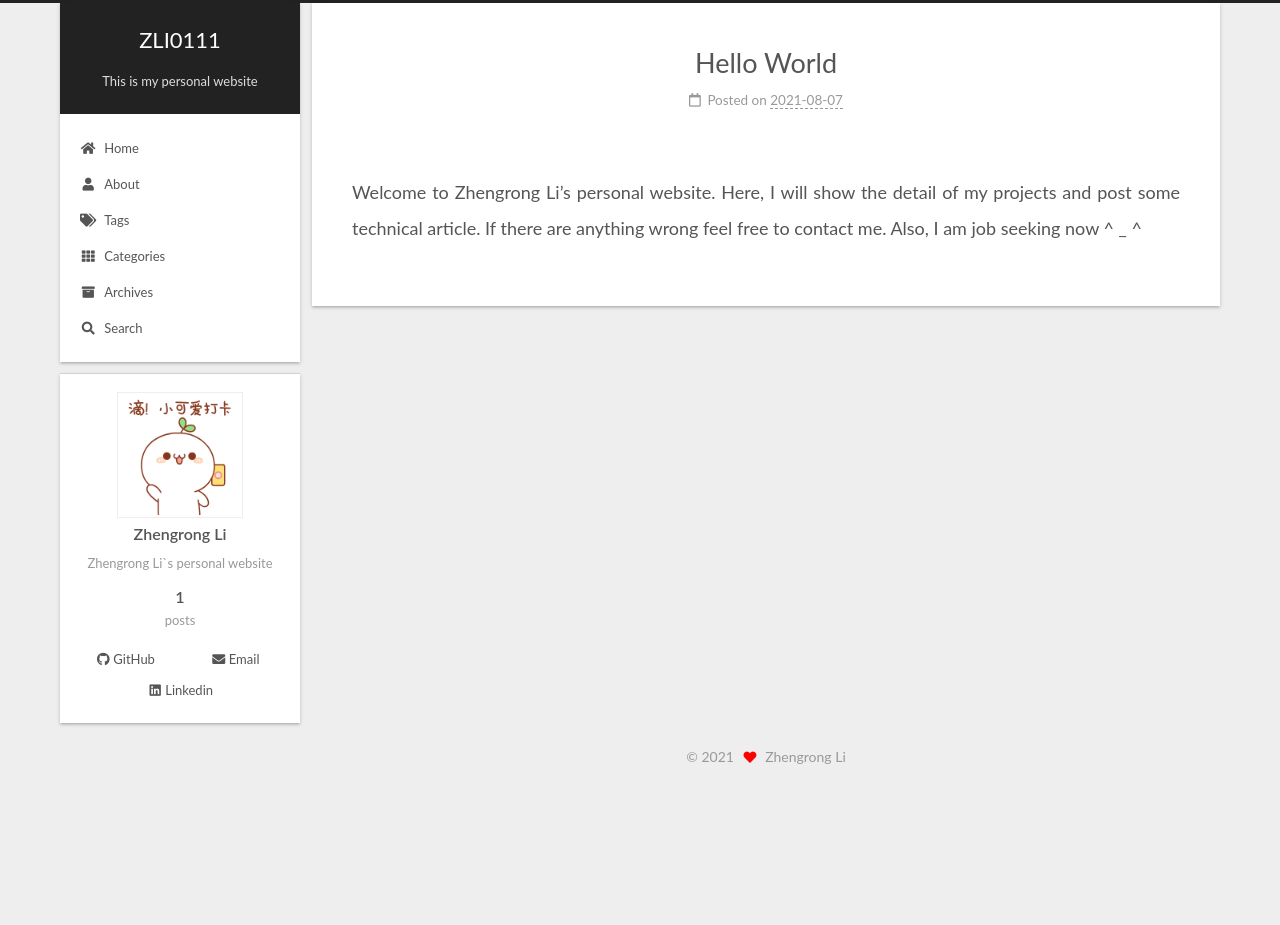
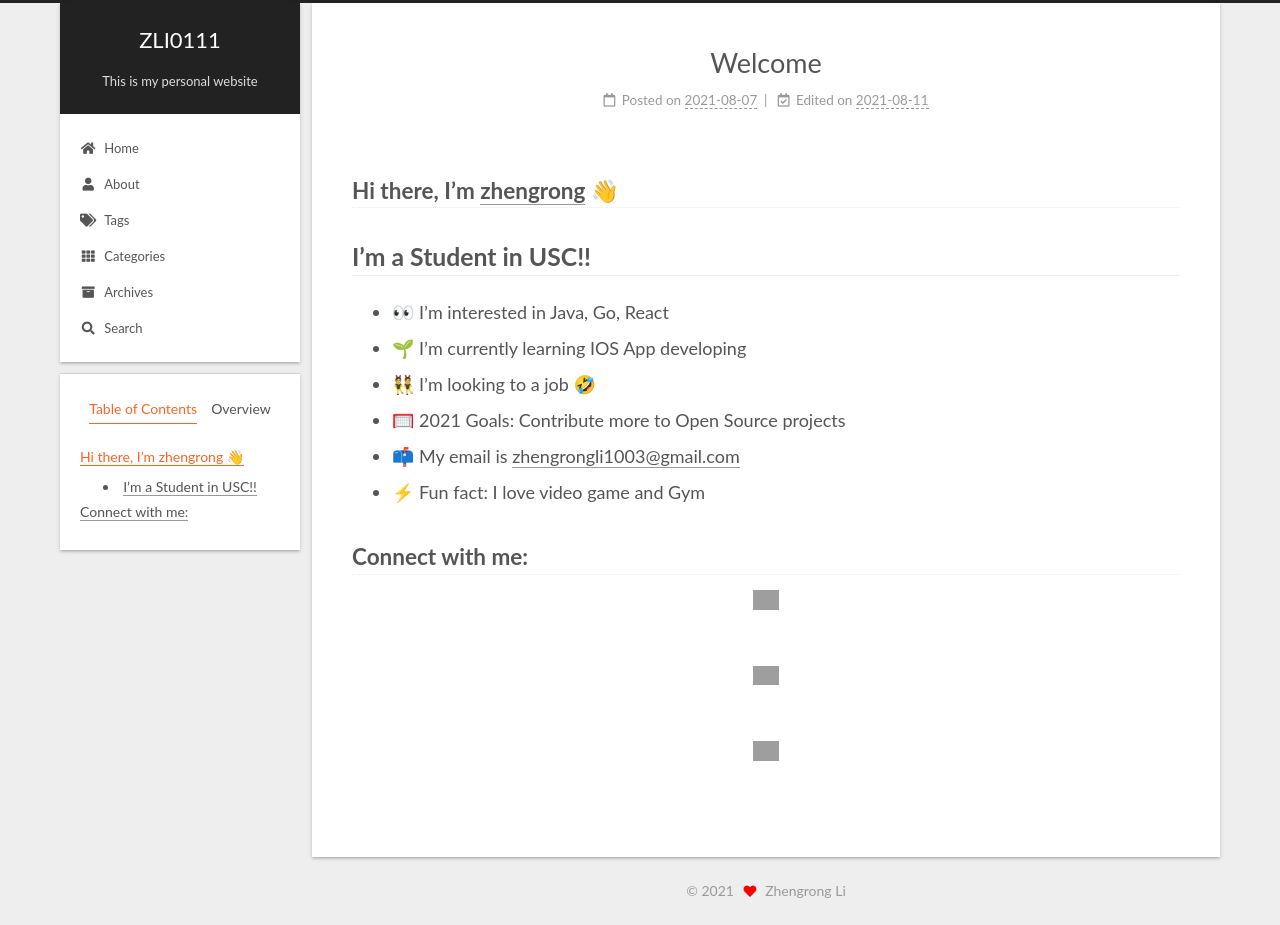
Before and after one commit to ZLi0111/zli0111.github.io, a plain HTML site: page 2021/08/07/hello-world/index.html in a window 1280 px wide. Before the commit the page ends 800 px from the top, so only its background shows below. Drawn offline with nearby package versions, Linux system fonts and the light colour scheme; some packages are replaced by stand-ins of ours; grey boxes are pictures that could not be loaded; a script that the page names is missing.

Commit message:
Site updated: 2021-08-11 23:48:36

```diff
--- a/2021/08/07/hello-world/index.html
+++ b/2021/08/07/hello-world/index.html
@@ -20,27 +20,31 @@
   <link rel="stylesheet" href="https://cdn.jsdelivr.net/npm/animate.css@3.1.1/animate.min.css" integrity="sha256-PR7ttpcvz8qrF57fur/yAx1qXMFJeJFiA6pSzWi0OIE=" crossorigin="anonymous">
 
 <script class="next-config" data-name="main" type="application/json">{"hostname":"example.com","root":"/","images":"/images","scheme":"Gemini","version":"8.7.0","exturl":false,"sidebar":{"position":"left","display":"post","padding":18,"offset":12},"copycode":true,"bookmark":{"enable":false,"color":"#222","save":"auto"},"fancybox":false,"mediumzoom":false,"lazyload":false,"pangu":false,"comments":{"style":"tabs","active":null,"storage":true,"lazyload":false,"nav":null},"motion":{"enable":true,"async":false,"transition":{"post_block":"fadeIn","post_header":"fadeInDown","post_body":"fadeInDown","coll_header":"fadeInLeft","sidebar":"fadeInUp"}},"prism":false,"i18n":{"placeholder":"Searching...","empty":"We didn't find any results for the search: ${query}","hits_time":"${hits} results found in ${time} ms","hits":"${hits} results found"},"path":"/search.xml","localsearch":{"enable":true,"trigger":"auto","top_n_per_article":1,"unescape":false,"preload":false}}</script><script src="/js/config.js"></script>
-<meta name="description" content="Welcome to Zhengrong Li’s personal website. Here, I will show the detail of my projects and post some technical article. If there are anything wrong feel free to contact me. Also, I am job seeking now">
+<meta name="description" content="Hi there, I’m zhengrong 👋I’m a Student in USC!! 👀 I’m interested in Java, Go, React 🌱 I’m currently learning IOS App developing  👯 I’m looking to a job 🤣 🥅 2021 Goals: Contribute more to Open So">
 <meta property="og:type" content="article">
-<meta property="og:title" content="Hello World">
+<meta property="og:title" content="Welcome">
 <meta property="og:url" content="http://example.com/2021/08/07/hello-world/index.html">
 <meta property="og:site_name" content="ZLI0111">
-<meta property="og:description" content="Welcome to Zhengrong Li’s personal website. Here, I will show the detail of my projects and post some technical article. If there are anything wrong feel free to contact me. Also, I am job seeking now">
+<meta property="og:description" content="Hi there, I’m zhengrong 👋I’m a Student in USC!! 👀 I’m interested in Java, Go, React 🌱 I’m currently learning IOS App developing  👯 I’m looking to a job 🤣 🥅 2021 Goals: Contribute more to Open So">
 <meta property="og:locale" content="en_US">
+<meta property="og:image" content="https://raw.githubusercontent.com/iconic/open-iconic/master/svg/globe.svg">
+<meta property="og:image" content="https://cdn.jsdelivr.net/npm/simple-icons@v3/icons/linkedin.svg">
+<meta property="og:image" content="https://cdn.jsdelivr.net/npm/simple-icons@v3/icons/instagram.svg">
 <meta property="article:published_time" content="2021-08-08T03:28:16.925Z">
-<meta property="article:modified_time" content="2021-08-08T06:15:19.356Z">
+<meta property="article:modified_time" content="2021-08-12T06:48:21.398Z">
 <meta property="article:author" content="Zhengrong Li">
 <meta name="twitter:card" content="summary">
+<meta name="twitter:image" content="https://raw.githubusercontent.com/iconic/open-iconic/master/svg/globe.svg">
 
 
 <link rel="canonical" href="http://example.com/2021/08/07/hello-world/">
 
 
 
-<script class="next-config" data-name="page" type="application/json">{"sidebar":"","isHome":false,"isPost":true,"lang":"en","comments":true,"permalink":"http://example.com/2021/08/07/hello-world/","path":"2021/08/07/hello-world/","title":"Hello World"}</script>
+<script class="next-config" data-name="page" type="application/json">{"sidebar":"","isHome":false,"isPost":true,"lang":"en","comments":true,"permalink":"http://example.com/2021/08/07/hello-world/","path":"2021/08/07/hello-world/","title":"Welcome"}</script>
 
 <script class="next-config" data-name="calendar" type="application/json">""</script>
-<title>Hello World | ZLI0111</title>
+<title>Welcome | ZLI0111</title>
 
 
 
@@ -135,7 +139,7 @@
 
   <aside class="sidebar">
 
-    <div class="sidebar-inner sidebar-overview-active">
+    <div class="sidebar-inner sidebar-nav-active sidebar-toc-active">
       <ul class="sidebar-nav">
         <li class="sidebar-nav-toc">
           Table of Contents
@@ -148,6 +152,7 @@
       <div class="sidebar-panel-container">
         <!--noindex-->
         <div class="post-toc-wrap sidebar-panel">
+            <div class="post-toc animated"><ol class="nav"><li class="nav-item nav-level-3"><a class="nav-link" href="#Hi-there-I%E2%80%99m-zhengrong-%F0%9F%91%8B"><span class="nav-text">Hi there, I’m zhengrong 👋</span></a></li></ol></li><li class="nav-item nav-level-2"><a class="nav-link" href="#I%E2%80%99m-a-Student-in-USC"><span class="nav-text">I’m a Student in USC!!</span></a><ol class="nav-child"><li class="nav-item nav-level-3"><a class="nav-link" href="#Connect-with-me"><span class="nav-text">Connect with me:</span></a></li></ol></div>
         </div>
         <!--/noindex-->
 
@@ -228,7 +233,7 @@
     </span>
       <header class="post-header">
         <h1 class="post-title" itemprop="name headline">
-          Hello World
+          Welcome
         </h1>
 
         <div class="post-meta-container">
@@ -239,9 +244,15 @@
       </span>
       <span class="post-meta-item-text">Posted on</span>
 
-
-      <time title="Created: 2021-08-07 20:28:16 / Modified: 23:15:19" itemprop="dateCreated datePublished" datetime="2021-08-07T20:28:16-07:00">2021-08-07</time>
+      <time title="Created: 2021-08-07 20:28:16" itemprop="dateCreated datePublished" datetime="2021-08-07T20:28:16-07:00">2021-08-07</time>
     </span>
+      <span class="post-meta-item">
+        <span class="post-meta-item-icon">
+          <i class="far fa-calendar-check"></i>
+        </span>
+        <span class="post-meta-item-text">Edited on</span>
+        <time title="Modified: 2021-08-11 23:48:21" itemprop="dateModified" datetime="2021-08-11T23:48:21-07:00">2021-08-11</time>
+      </span>
 
 
     <span class="post-meta-item" title="Views" id="busuanzi_container_page_pv">
@@ -257,7 +268,7 @@
         <i class="far fa-file-word"></i>
       </span>
       <span class="post-meta-item-text">Symbols count in article: </span>
-      <span>168</span>
+      <span>371</span>
     </span>
     <span class="post-meta-item" title="Reading time">
       <span class="post-meta-item-icon">
@@ -276,8 +287,18 @@
 
 
     <div class="post-body" itemprop="articleBody">
-        <p>Welcome to Zhengrong Li’s personal website. Here, I will show the detail of my projects and post some technical article. If there are anything wrong feel free to contact me. Also, I am job seeking now ^ _ ^</p>
-<span id="more"></span>
+        <h3 id="Hi-there-I’m-zhengrong-👋"><a href="#Hi-there-I’m-zhengrong-👋" class="headerlink" title="Hi there, I’m zhengrong 👋"></a>Hi there, I’m <a target="_blank" rel="noopener" href="https://zli0111.com/">zhengrong</a> 👋</h3><h2 id="I’m-a-Student-in-USC"><a href="#I’m-a-Student-in-USC" class="headerlink" title="I’m a Student in USC!!"></a>I’m a Student in USC!!</h2><ul>
+<li>👀 I’m interested in Java, Go, React</li>
+<li>🌱 I’m currently learning IOS App developing </li>
+<li>👯 I’m looking to a job 🤣</li>
+<li>🥅 2021 Goals: Contribute more to Open Source projects</li>
+<li>📫 My email is <a href="mailto:&#x7a;&#104;&#x65;&#110;&#x67;&#x72;&#111;&#x6e;&#103;&#x6c;&#105;&#49;&#48;&#48;&#51;&#64;&#103;&#109;&#97;&#105;&#x6c;&#46;&#x63;&#111;&#109;">&#x7a;&#104;&#x65;&#110;&#x67;&#x72;&#111;&#x6e;&#103;&#x6c;&#105;&#49;&#48;&#48;&#51;&#64;&#103;&#109;&#97;&#105;&#x6c;&#46;&#x63;&#111;&#109;</a></li>
+<li>⚡ Fun fact: I love video game and Gym</li>
+</ul>
+<h3 id="Connect-with-me"><a href="#Connect-with-me" class="headerlink" title="Connect with me:"></a>Connect with me:</h3><p><a target="_blank" rel="noopener" href="https://zli0111.com/"><img align="center" alt="zli0111.com" width="26px" src="https://raw.githubusercontent.com/iconic/open-iconic/master/svg/globe.svg" /></a><br><a target="_blank" rel="noopener" href="https://www.linkedin.com/in/zhengrong-li-13bb8b1b4/"><img align="center" width="26px" src="https://cdn.jsdelivr.net/npm/simple-icons@v3/icons/linkedin.svg" /></a><br><a target="_blank" rel="noopener" href="https://instagram.com/zli0111"><img align="center" width="26px" src="https://cdn.jsdelivr.net/npm/simple-icons@v3/icons/instagram.svg" /></a></p>
+<br />
+
+
 
     </div>
 
```
Also changed, not shown: archives/2021/08/index.html (+1 -1 lines), archives/2021/index.html (+1 -1 lines), archives/index.html (+1 -1 lines), atom.xml (+10 -4 lines), index.html (+22 -12 lines), search.xml (+13 -3 lines).
